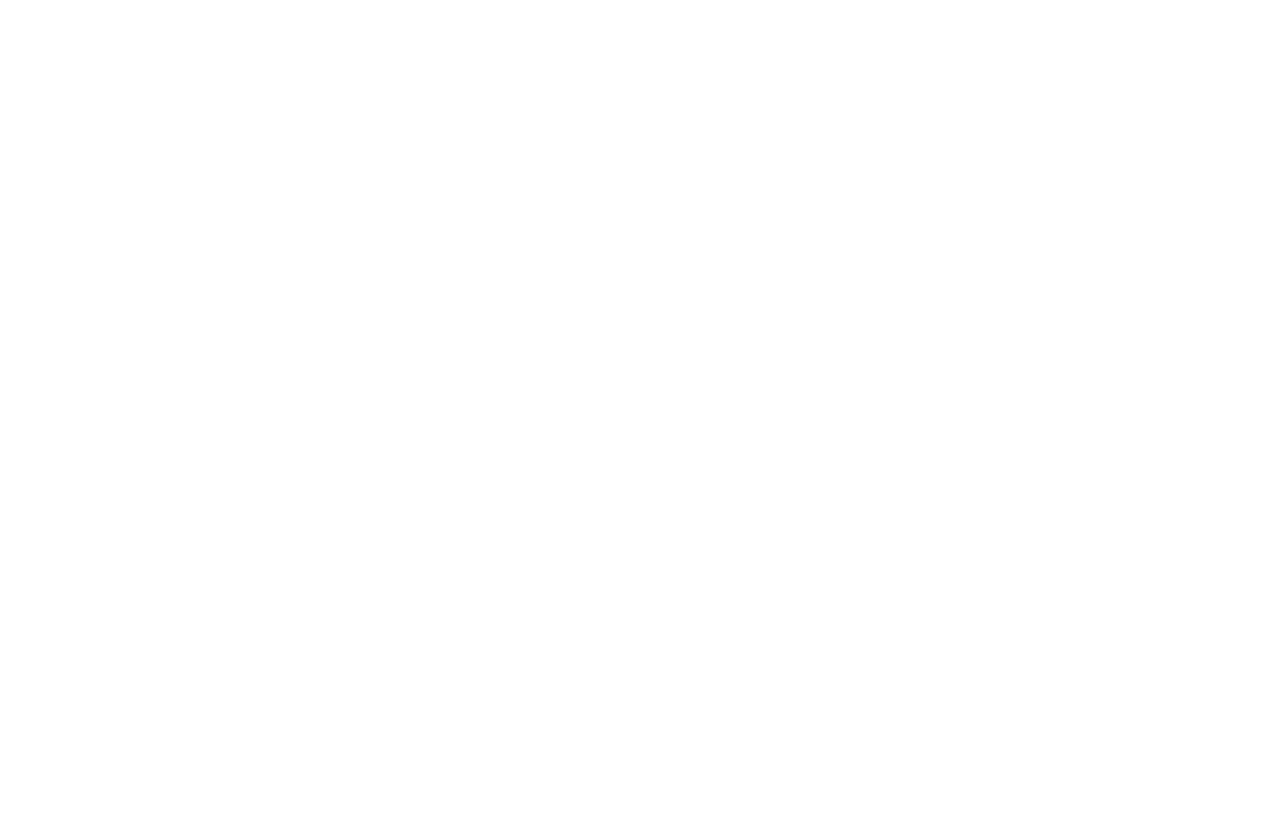
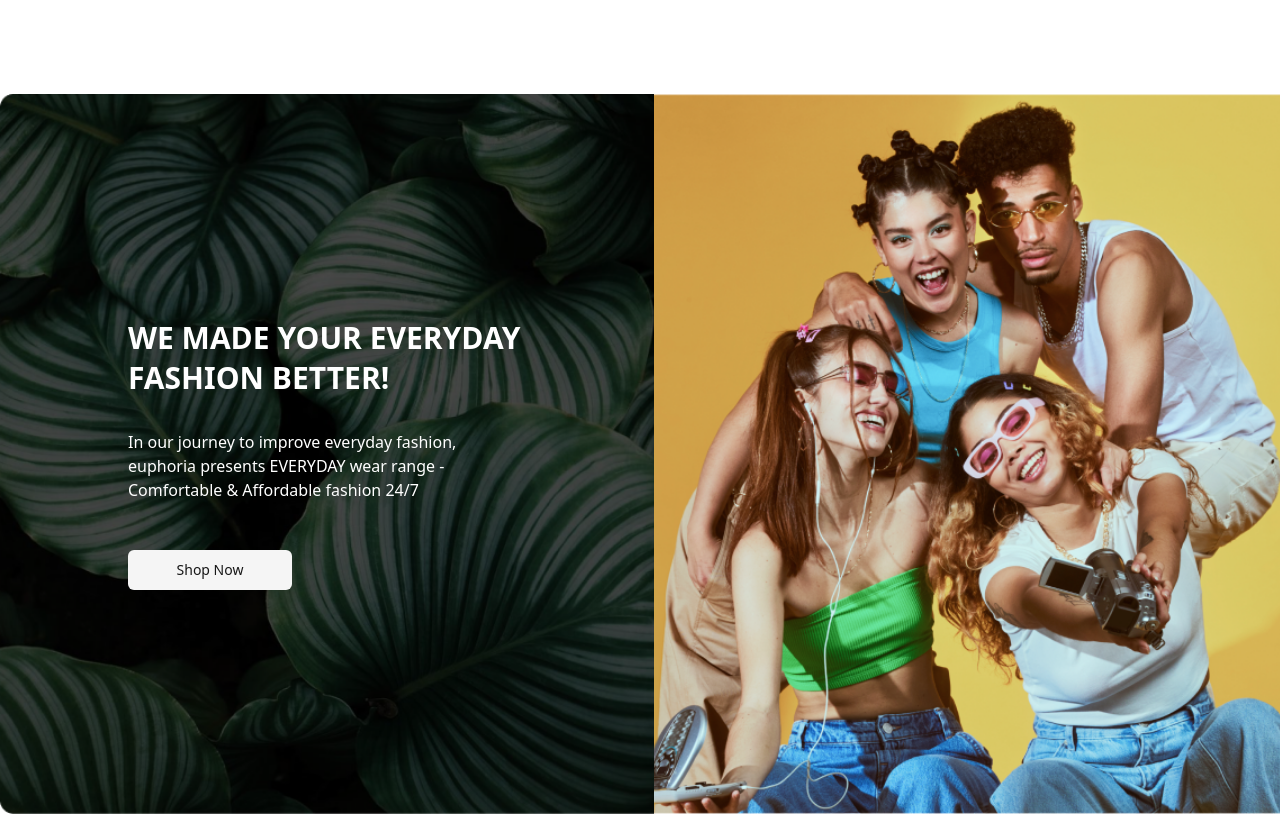
Before and after one commit to refvds/street-pulse, a Next.js app: page / in a window 1280 px wide. Shown: the part 2555-3369 px from the top of the page. Before the commit the page ends 2553 px from the top, so only its background shows below. Built offline with nearby package versions, Linux system fonts and the light colour scheme.

Commit message:
[LAYOUT]: add banner

```diff
--- a/app/page.tsx
+++ b/app/page.tsx
@@ -1,6 +1,7 @@
 import { Section } from "@/components/shared/section";
 import { Swiper } from "@/components/shared/sliders";
 import { ColumnSlide } from "@/components/shared/sliders/column-silider";
+import { Button } from "@/components/ui/button";
 
 export default function Home() {
   return (
@@ -24,6 +25,14 @@
           <div className="col-span-3 row-span-3 col-start-4 row-start-4 "> <img src="/assets/45.png"className="object-cover w-full h-full" alt="" /></div>
       </div>
       </Section>
+      <div className="mt-24 flex w-full">
+        <div className="bg-[url('/assets/3.png')] bg-no-repeat bg-cover text-white py-56 px-32 max-w-[720px]">
+          <h3 className="text-3xl uppercase leading-10 font-bold mb-8">We made your everyday fashion better!</h3>
+          <p className="mb-12">In our journey to improve everyday fashion, euphoria presents EVERYDAY wear range - Comfortable & Affordable fashion 24/7</p>
+          <Button variant='secondary' className="w-[164px]">Shop Now</Button>
+        </div>
+        <img src="/assets/32.png" alt="" className="object-cover flex-1"/>
+      </div>
     </>
   );
 }
```
Also changed, not shown: public/assets/3.png (added), public/assets/32.png (added).
